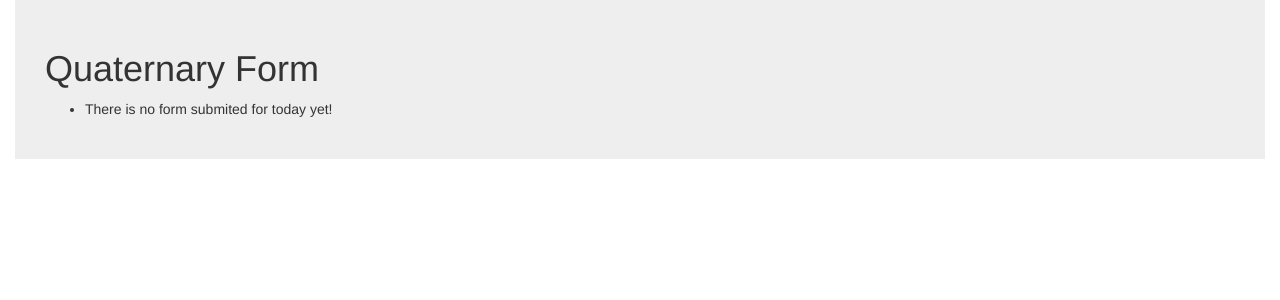
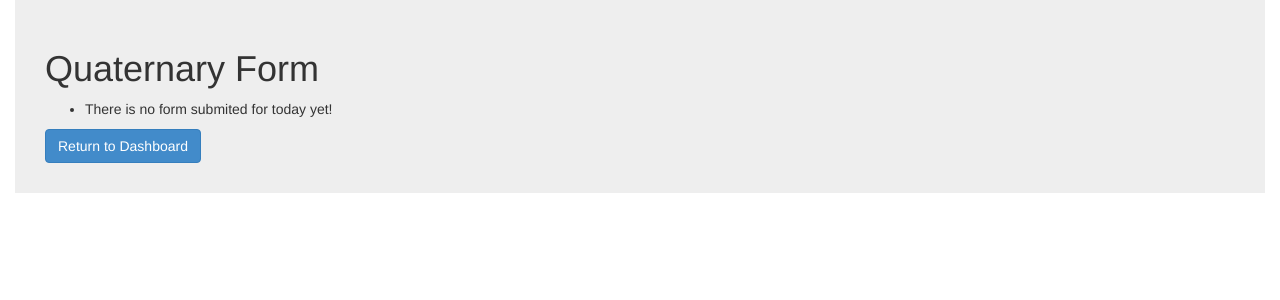
Before and after one commit to auvo1001/qahaccp, a Django app: page /haccp/quatform_list in a window 1280 px wide. Shown: the part 51-351 px from the top of the page. Run offline with Django 3.2, Linux system fonts and the light colour scheme; data comes from the database, SQL or seed files in the repository; both versions use the stored data as it was after the commit; parts of the project's set-up code (start-up, migrations or seed data) failed here and were passed over; some libraries are stand-ins or nearby versions.

Commit message:
function1-done
quat id sone

```diff
--- a/haccp/views.py
+++ b/haccp/views.py
@@ -11,6 +11,9 @@ from django.core.urlresolvers import reverse
 from django.contrib.auth import authenticate, login, logout
 from django.contrib.auth.decorators import login_required, user_passes_test
 from django.core.urlresolvers import reverse_lazy
+from django.contrib import messages
+
+
 
 import datetime
 
@@ -50,14 +53,15 @@ class QuatFormTechView(FormView):
     success_url='haccp/dashboard.html'
 
 
-    def get_success_url(self):
-        return reverse('QuatFormTechView')
+    def get_success_message(self, cleaned_data):
+        return success_message
 
     def form_valid(self,form):
         quatform = form.save(commit=False)
         form.instance.technician_name=self.request.user.get_full_name()
         form.instance.technician_initial=self.request.user.get_full_name()
         quatform = form.save(commit=True)
+
         return super(QuatFormTechView,self).form_valid(form)
 
 
--- a/templates/haccp/quaternary_form_manager_form.html
+++ b/templates/haccp/quaternary_form_manager_form.html
@@ -4,7 +4,7 @@
 
 {% block content %}
 
-<div class="starter-template">
+<div class="jumbotrona">
 
 	<form action="{{action}}" method="POST">{% csrf_token %}
       <!--  <ul>
--- a/templates/haccp/quatform_list.html
+++ b/templates/haccp/quatform_list.html
@@ -8,7 +8,7 @@
 <ul>
 {% for quat in object_list %}
     <li>Date Performed: {{ quat.date }}</li>
-    <li>Technician Name: {{ quat.techincian_name}}</li>
+    <li>Technician Name: {{ quat.technician_name}}</li>
     <li>Hand Pallet Sanitizer Strength:   {{quat.hand_pallet_sanitizer_strength}}</li>
     <li>Foor Bath 1 Sanitizer Strength:  {{quat.footbath1_sanitizer_strength}}</li>
     <li>Foor Bath 2 Sanitizer Strength:  {{quat.footbath2_sanitizer_strength}}</i>
@@ -16,10 +16,12 @@
     <li>Foor Bath 4 Sanitizer Strength:  {{quat.footbath4_sanitizer_strength}}</li>
     <li>Foor Bath 5 Sanitizer Strength:  {{quat.footbath5_sanitizer_strength}}</li>
     <li>Assembly Line Sanitizer Strength:  {{quat.assembly_sanitizer_strength}}</li>
-    <a href="{% url "QuatFormManView" pk=quat.id %}">Edit</a>
+    <a href="{% url "QuatFormManView" pk=quat.id %} " class="btn btn-primary">Click to Approve</a>
+
 {% empty %}
     <li>There is no form submited for today yet!</li>
 {% endfor %}
+
 </ul>
-
+<a href="/haccp/dashboard.html" class="btn btn-primary">Return to Dashboard</a>
     {% endblock %}
```
Also changed, not shown: templates/haccp/quaternary_form.html (+7 -2 lines), qahaccp.db.
